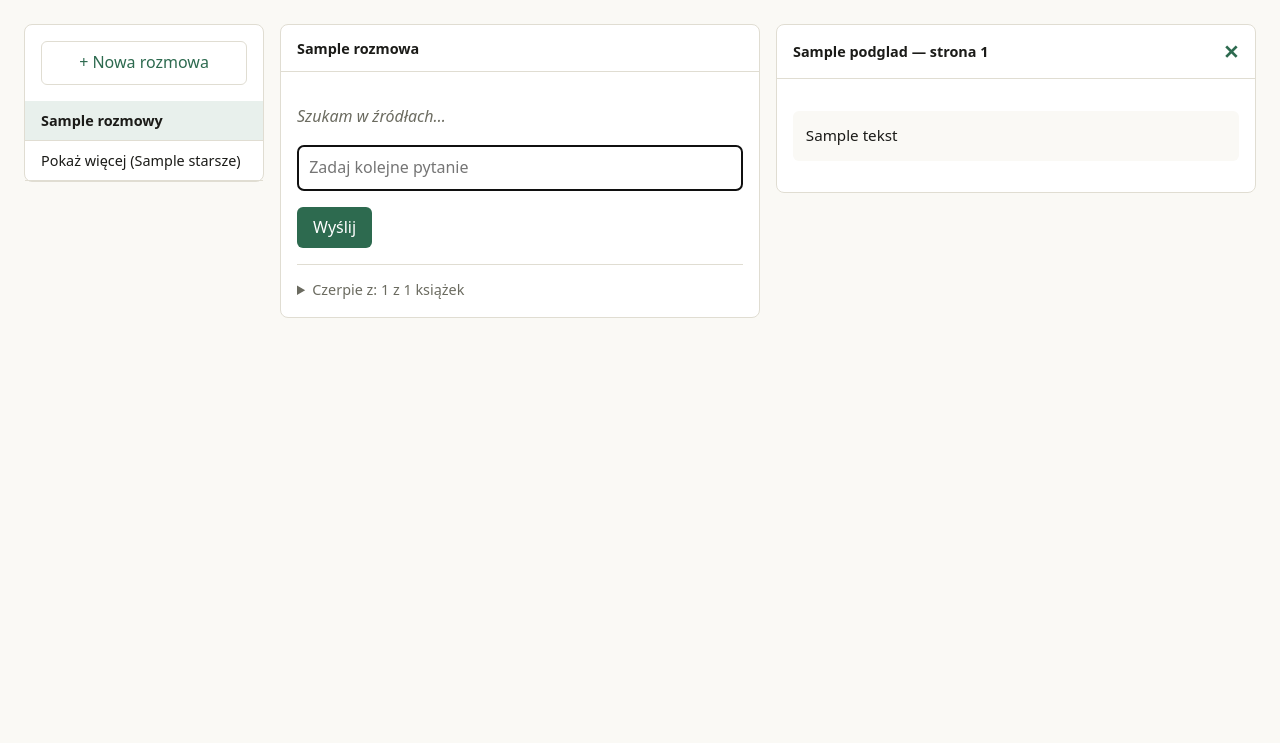
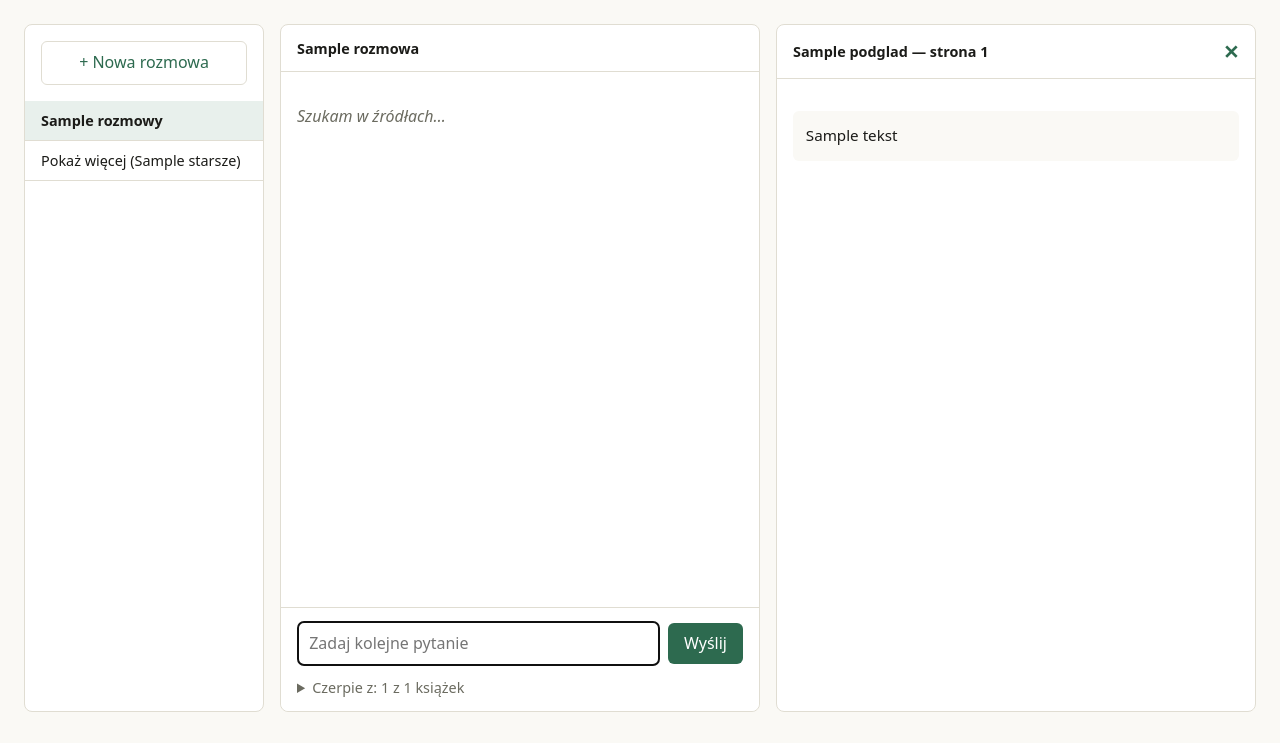
Before and after one commit to Dzirx/ogrodnikv4, a FastAPI app: template app/api/templates/chat.html in a window 1280 px wide. Shown: the part 57-800 px from the top of the page. Run offline with FastAPI, Linux system fonts and the light colour scheme; the template is opened without the code that fills it: most values are stand-ins (such as "Sample title", 1, 10 or a date in 2020).

Commit message:
Pole pytania przypięte pod rozmową, każda kolumna przewija się osobno
Po godzinie rozmowy trzeba było zjechać na sam dół strony, żeby w ogóle
dosięgnąć pola pytania. Formularz stał na końcu listy wiadomości, a przewijała
się cała strona.

Teraz kolumna rozmowy to nagłówek, przewijana treść i przypięta stopka
z polem pytania oraz zakresem książek. Ten sam układ dostały pozostałe
kolumny: historia wątków i podgląd strony przewijają się we własnych oknach,
więc dwadzieścia wątków po lewej nie wypycha już całej strony w dół.

Rozmowa otwiera się na ostatniej wiadomości - bez tego wejście w długi wątek
pokazywało pytanie sprzed godziny.

Sprawdzone w przeglądarce na wątku z kilkoma odpowiedziami, w układzie
dwu- i trzykolumnowym.

Co-Authored-By: Claude Opus 5 (1M context) <noreply@anthropic.com>

```diff
--- a/app/api/templates/chat.html
+++ b/app/api/templates/chat.html
@@ -42,11 +42,23 @@
      Podgląd po prawej to prośba wprost: redaktor przy każdym cytacie tracił
      kontekst i musiał szukać, z której strony pochodzi. Teraz klika znacznik
      i widzi tę stronę obok tekstu. */
-  .uklad { display: grid; grid-template-columns: 15rem minmax(0, 1fr) minmax(0, 1fr); gap: 1rem; align-items: start; }
+  /* Cały układ mieści się w oknie, a przewija się każda kolumna z osobna.
+     Inaczej długa historia wątków albo długa rozmowa wypychają stronę i po
+     wszystko trzeba jechać na dół. */
+  .uklad { display: grid; grid-template-columns: 15rem minmax(0, 1fr) minmax(0, 1fr); gap: 1rem; height: calc(100vh - 7rem); }
   .uklad.bez-podgladu { grid-template-columns: 15rem minmax(0, 1fr); }
-  .kolumna { background: var(--karta); border: 1px solid var(--ramka); border-radius: 8px; }
+  .kolumna { background: var(--karta); border: 1px solid var(--ramka); border-radius: 8px; display: flex; flex-direction: column; min-height: 0; }
   .kolumna > .naglowek { padding: 0.7rem 1rem; border-bottom: 1px solid var(--ramka); font-weight: 600; font-size: 0.9rem; }
   .kolumna > .tresc { padding: 1rem; }
+  /* Rozmowa przewija się we własnym oknie, a pole pytania stoi pod nią na
+     stałe. Inaczej po godzinie rozmowy trzeba zjechać na sam dół, żeby
+     w ogóle dosięgnąć pola. */
+  .kolumna > .tresc, .kolumna > .watki { overflow-y: auto; min-height: 0; }
+  .kolumna > .przewijana { flex: 1; }
+  .stopka-rozmowy { border-top: 1px solid var(--ramka); padding: 0.8rem 1rem; background: var(--karta); border-radius: 0 0 8px 8px; }
+  .stopka-rozmowy form { display: flex; gap: 0.5rem; align-items: center; }
+  .stopka-rozmowy .pole { flex: 1; margin: 0; }
+  .stopka-rozmowy .wybor-zrodel { margin-top: 0.6rem; border-top: 0; padding-top: 0; }
   .watki { list-style: none; margin: 0; padding: 0; }
   .starsze-watki a { color: var(--przygaszony); font-size: 0.85rem; }
   .watki li { border-bottom: 1px solid var(--ramka); }
@@ -129,9 +141,9 @@
     </ul>
   </div>
 
-  <div class="kolumna">
+  <div class="kolumna rozmowa">
     <div class="naglowek">{% if rozmowa %}{{ rozmowa.title }}{% else %}Zapytaj o swoje źródła{% endif %}</div>
-    <div class="tresc">
+    <div class="tresc przewijana" id="przebieg">
       {% if not rozmowa %}
         {% if zrodla %}
         <p>Odpowiedź powstanie wyłącznie z Twoich źródeł — przy każdej informacji
@@ -228,6 +240,14 @@
           {% endif %}
         {% endfor %}
 
+      {% endif %}
+    </div>
+
+    {# Pole pytania przypięte pod rozmową, nie doklejone na jej końcu. Po
+       godzinie rozmowy trzeba było zjechać na sam dół, żeby zadać kolejne
+       pytanie - przewija się sama rozmowa, nie cała strona. #}
+    {% if rozmowa %}
+    <div class="stopka-rozmowy">
       <form method="post" action="/rozmowy/{{ rozmowa.id }}/pytania">
         <div class="pole"><input type="text" name="pytanie" placeholder="Zadaj kolejne pytanie" required autofocus></div>
         <button type="submit">Wyślij</button>
@@ -250,8 +270,8 @@
           </p>
         </form>
       </details>
+    </div>
     {% endif %}
-    </div>
   </div>
 
   {% if podglad %}
@@ -288,6 +308,12 @@
 </div>
 
 <script>
+  // Rozmowa otwiera sie na ostatniej wiadomosci, nie na pierwszej. Okno
+  // przewija sie samo, wiec bez tego po wejsciu w dlugi watek widac pytanie
+  // sprzed godziny.
+  var przebieg = document.getElementById('przebieg');
+  if (przebieg) { przebieg.scrollTop = przebieg.scrollHeight; }
+
   // Kopiowanie i edycja odpowiedzi - jedyny skrypt poza zaznaczaniem grupy
   // zrodel. Bez niego redaktor musialby zaznaczac tekst myszka.
   document.querySelectorAll('[data-kopiuj]').forEach(function (przycisk) {
```
Lines whose indentation alone changed are shown as unchanged.
